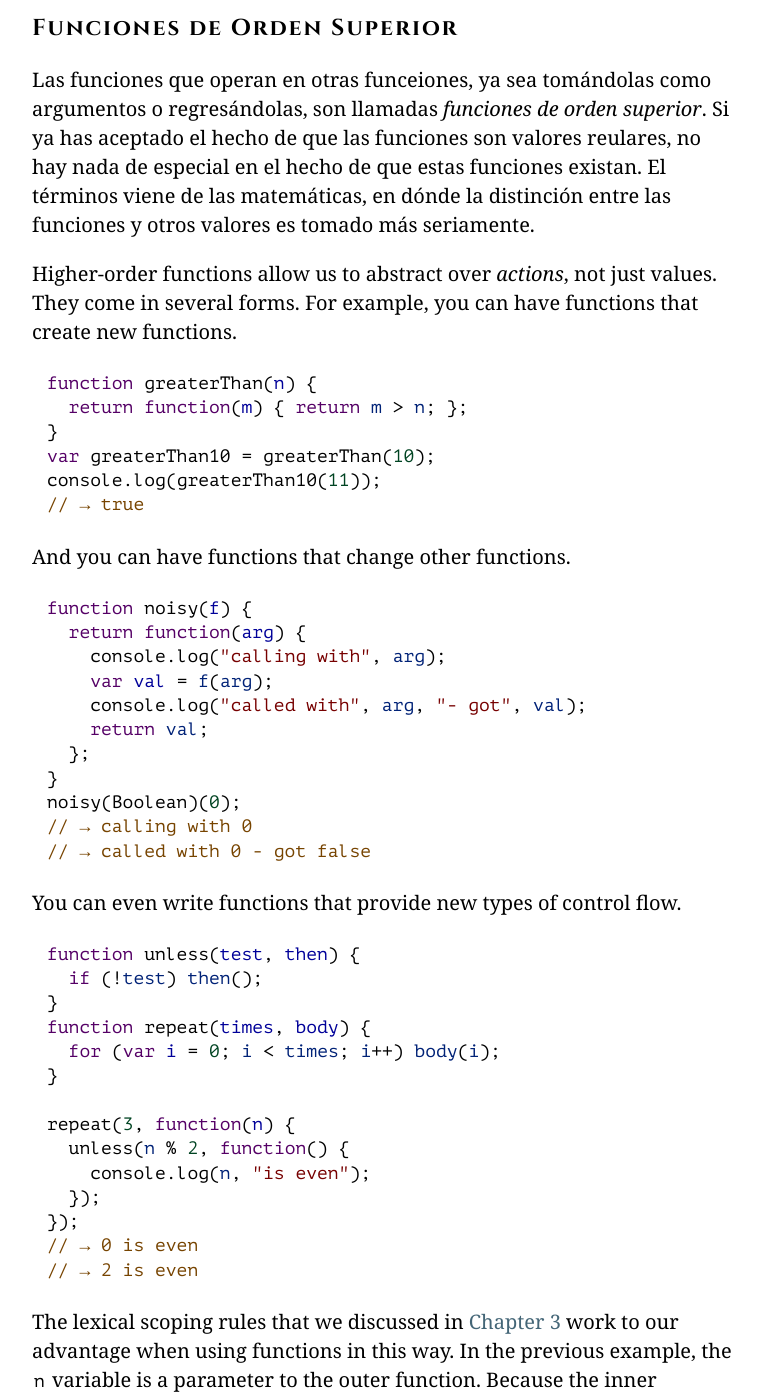
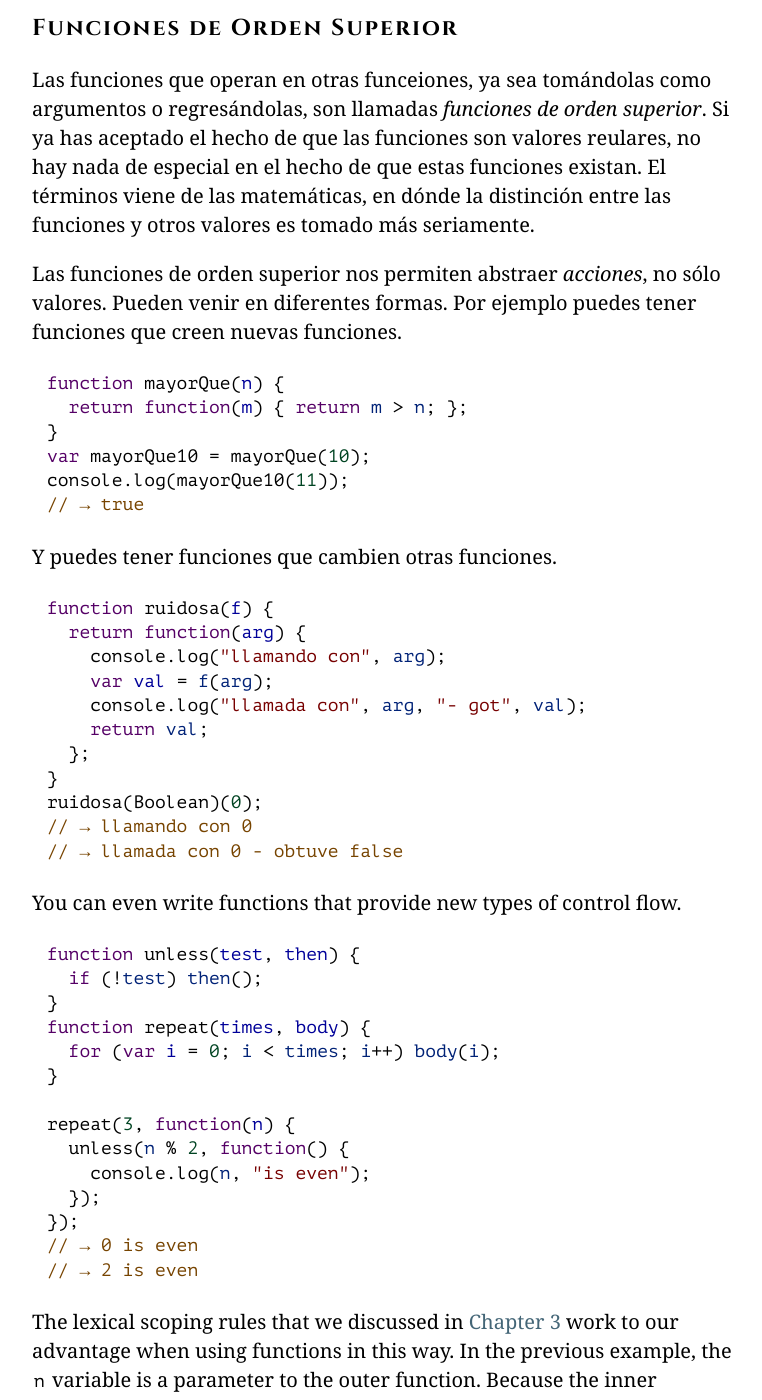
Before and after one commit to hectorip/Eloquent-JavaScript-ES-online, a Jekyll site: the page chapters/05_higher_order.html, which Jekyll copies as it is, in a window 1280 px wide and 1400 px high, scrolled down 5013 px. Shown: the whole window, without its empty margins (258-1020 px from the left). Built offline with Jekyll 4.4.1, drawn with Linux system fonts in a browser that asks for light colours; nearby versions of some CDN libraries; library files that are not in the unit come from our copies.

Commit message:
Avances cap 5

```diff
--- a/chapters/05_higher_order.html
+++ b/chapters/05_higher_order.html
@@ -204,27 +204,27 @@ son llamadas <em>funciones de orden superior</em>. Si ya has aceptado el hecho d
 valores reulares, no hay nada de especial en el hecho de que estas funciones
 existan. El términos viene de las matemáticas, en dónde la distinción
 entre las funciones y otros valores es tomado más seriamente.</p>
-<p><a class=p_ident id="p_+cgNTV2i2y" href="#p_+cgNTV2i2y"></a>Higher-order functions allow us to abstract over
-<em>actions</em>, not just values. They come in several forms. For example,
-you can have functions that create new functions.</p>
-<pre data-language="javascript" class="snippet cm-s-default"><a class=c_ident id="c_9JAVbcWLFt" href="#c_9JAVbcWLFt"></a><span class="cm-keyword">function</span> <span class="cm-variable">greaterThan</span>(<span class="cm-def">n</span>) {
+<p><a class=p_ident id="p_SNqFdBkCjg" href="#p_SNqFdBkCjg"></a>Las funciones de orden superior nos permiten abstraer
+<em>acciones</em>, no sólo valores. Pueden venir en diferentes formas. Por ejemplo
+puedes tener funciones que creen nuevas funciones.</p>
+<pre data-language="javascript" class="snippet cm-s-default"><a class=c_ident id="c_U82OoqyT25" href="#c_U82OoqyT25"></a><span class="cm-keyword">function</span> <span class="cm-variable">mayorQue</span>(<span class="cm-def">n</span>) {
   <span class="cm-keyword">return</span> <span class="cm-keyword">function</span>(<span class="cm-def">m</span>) { <span class="cm-keyword">return</span> <span class="cm-variable-2">m</span> <span class="cm-operator">></span> <span class="cm-variable-2">n</span>; };
 }
-<span class="cm-keyword">var</span> <span class="cm-variable">greaterThan10</span> <span class="cm-operator">=</span> <span class="cm-variable">greaterThan</span>(<span class="cm-number">10</span>);
-<span class="cm-variable">console</span>.<span class="cm-property">log</span>(<span class="cm-variable">greaterThan10</span>(<span class="cm-number">11</span>));
+<span class="cm-keyword">var</span> <span class="cm-variable">mayorQue10</span> <span class="cm-operator">=</span> <span class="cm-variable">mayorQue</span>(<span class="cm-number">10</span>);
+<span class="cm-variable">console</span>.<span class="cm-property">log</span>(<span class="cm-variable">mayorQue10</span>(<span class="cm-number">11</span>));
 <span class="cm-comment">// → true</span></pre>
-<p><a class=p_ident id="p_MKDSIQ0X9D" href="#p_MKDSIQ0X9D"></a>And you can have functions that change other functions.</p>
-<pre data-language="javascript" class="snippet cm-s-default"><a class=c_ident id="c_JVArXJ1Pc1" href="#c_JVArXJ1Pc1"></a><span class="cm-keyword">function</span> <span class="cm-variable">noisy</span>(<span class="cm-def">f</span>) {
+<p><a class=p_ident id="p_Q2brBZnlsJ" href="#p_Q2brBZnlsJ"></a>Y puedes tener funciones que cambien otras funciones.</p>
+<pre data-language="javascript" class="snippet cm-s-default"><a class=c_ident id="c_1ZTqbAIReq" href="#c_1ZTqbAIReq"></a><span class="cm-keyword">function</span> <span class="cm-variable">ruidosa</span>(<span class="cm-def">f</span>) {
   <span class="cm-keyword">return</span> <span class="cm-keyword">function</span>(<span class="cm-def">arg</span>) {
-    <span class="cm-variable">console</span>.<span class="cm-property">log</span>(<span class="cm-string">"calling with"</span>, <span class="cm-variable-2">arg</span>);
+    <span class="cm-variable">console</span>.<span class="cm-property">log</span>(<span class="cm-string">"llamando con"</span>, <span class="cm-variable-2">arg</span>);
     <span class="cm-keyword">var</span> <span class="cm-def">val</span> <span class="cm-operator">=</span> <span class="cm-variable-2">f</span>(<span class="cm-variable-2">arg</span>);
-    <span class="cm-variable">console</span>.<span class="cm-property">log</span>(<span class="cm-string">"called with"</span>, <span class="cm-variable-2">arg</span>, <span class="cm-string">"- got"</span>, <span class="cm-variable-2">val</span>);
+    <span class="cm-variable">console</span>.<span class="cm-property">log</span>(<span class="cm-string">"llamada con"</span>, <span class="cm-variable-2">arg</span>, <span class="cm-string">"- got"</span>, <span class="cm-variable-2">val</span>);
     <span class="cm-keyword">return</span> <span class="cm-variable-2">val</span>;
   };
 }
-<span class="cm-variable">noisy</span>(<span class="cm-variable">Boolean</span>)(<span class="cm-number">0</span>);
-<span class="cm-comment">// → calling with 0</span>
-<span class="cm-comment">// → called with 0 - got false</span></pre>
+<span class="cm-variable">ruidosa</span>(<span class="cm-variable">Boolean</span>)(<span class="cm-number">0</span>);
+<span class="cm-comment">// → llamando con 0</span>
+<span class="cm-comment">// → llamada con 0 - obtuve false</span></pre>
 <p><a class=p_ident id="p_2qBy/XBHVa" href="#p_2qBy/XBHVa"></a>You can even write functions that provide new types of control flow.</p>
 <pre data-language="javascript" class="snippet cm-s-default"><a class=c_ident id="c_IiJsXvslVu" href="#c_IiJsXvslVu"></a><span class="cm-keyword">function</span> <span class="cm-variable">unless</span>(<span class="cm-def">test</span>, <span class="cm-def">then</span>) {
   <span class="cm-keyword">if</span> (<span class="cm-operator">!</span><span class="cm-variable-2">test</span>) <span class="cm-variable-2">then</span>();
--- a/index.html
+++ b/index.html
@@ -33,7 +33,7 @@ layout: default
       <a href="chapters/04_data.html">Estructuras de Datos: Objetos and Arreglos</a> (En curso, 13%)
     </li>
     <li>
-      <a href="chapters/05_higher_order.html">Funciones de Orden Superior</a>(En curso 21%)
+      <a href="chapters/05_higher_order.html">Funciones de Orden Superior</a>(En curso 25%)
     </li>
     <li>
       <a href="chapters/06_object.html">La Vida Secreta de los Objetos</a>
```
Also changed, not shown: 1 other file.
